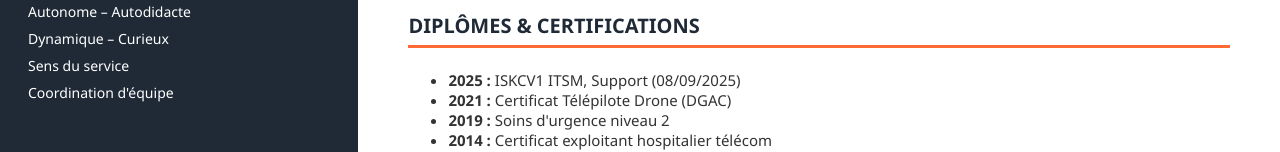
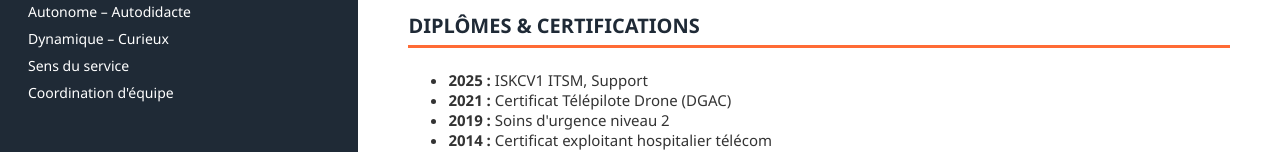
Before and after one commit to kithain/cv-calliste-douet, a plain HTML site: page index.html in a window 1280 px wide. Shown: the part 952-1104 px from the top of the page. Drawn offline with Linux system fonts and the light colour scheme.

Commit message:
Update index.html

```diff
--- a/index.html
+++ b/index.html
@@ -252,7 +252,7 @@
 
         <div class="section-title">Diplômes & Certifications</div>
         <ul>
-            <li><strong>2025 :</strong> ISKCV1 ITSM, Support (08/09/2025)</li>
+            <li><strong>2025 :</strong> ISKCV1 ITSM, Support</li>
             <li><strong>2021 :</strong> Certificat Télépilote Drone (DGAC)</li>
             <li><strong>2019 :</strong> Soins d'urgence niveau 2</li>
             <li><strong>2014 :</strong> Certificat exploitant hospitalier télécom</li>
```
